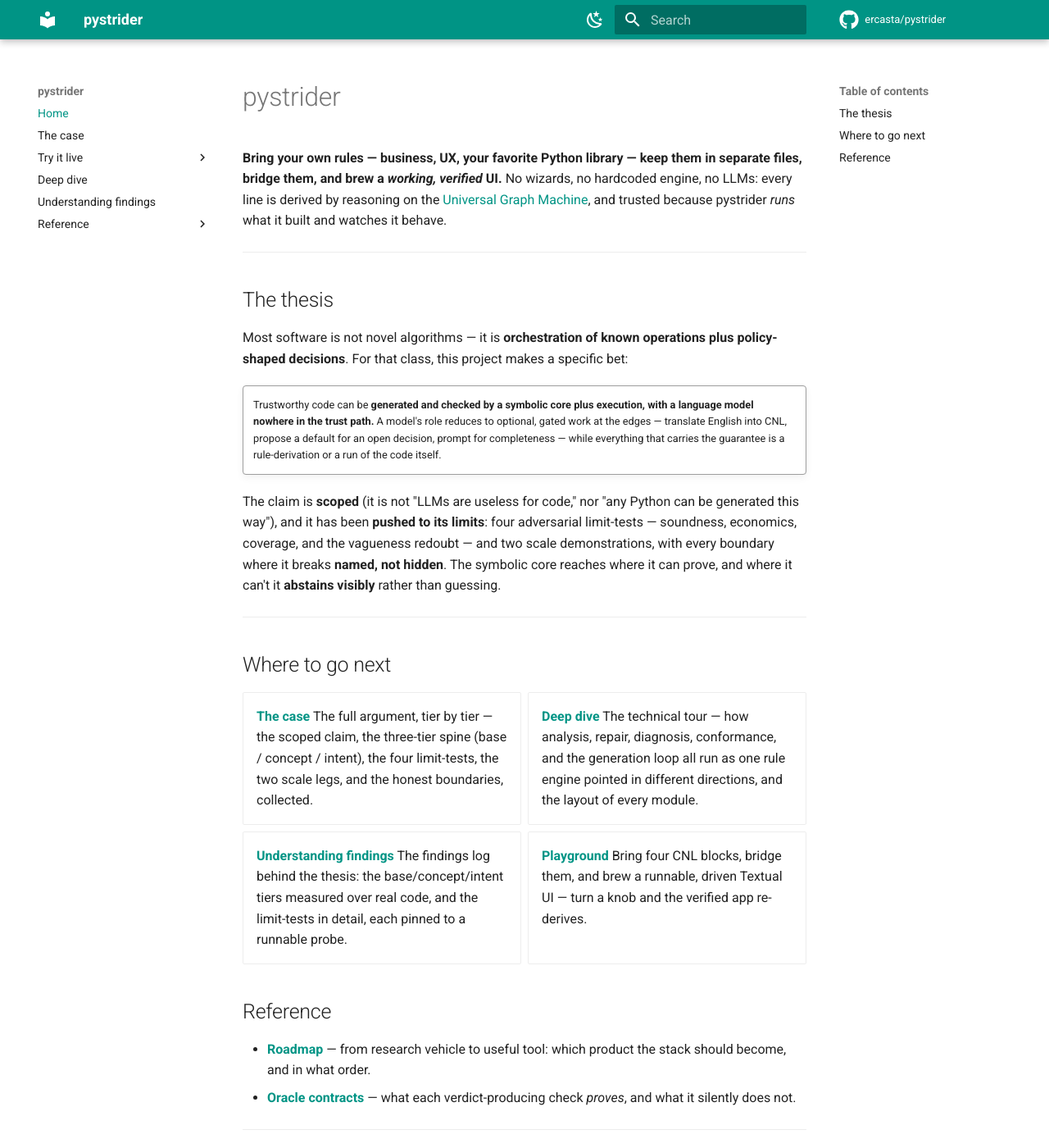
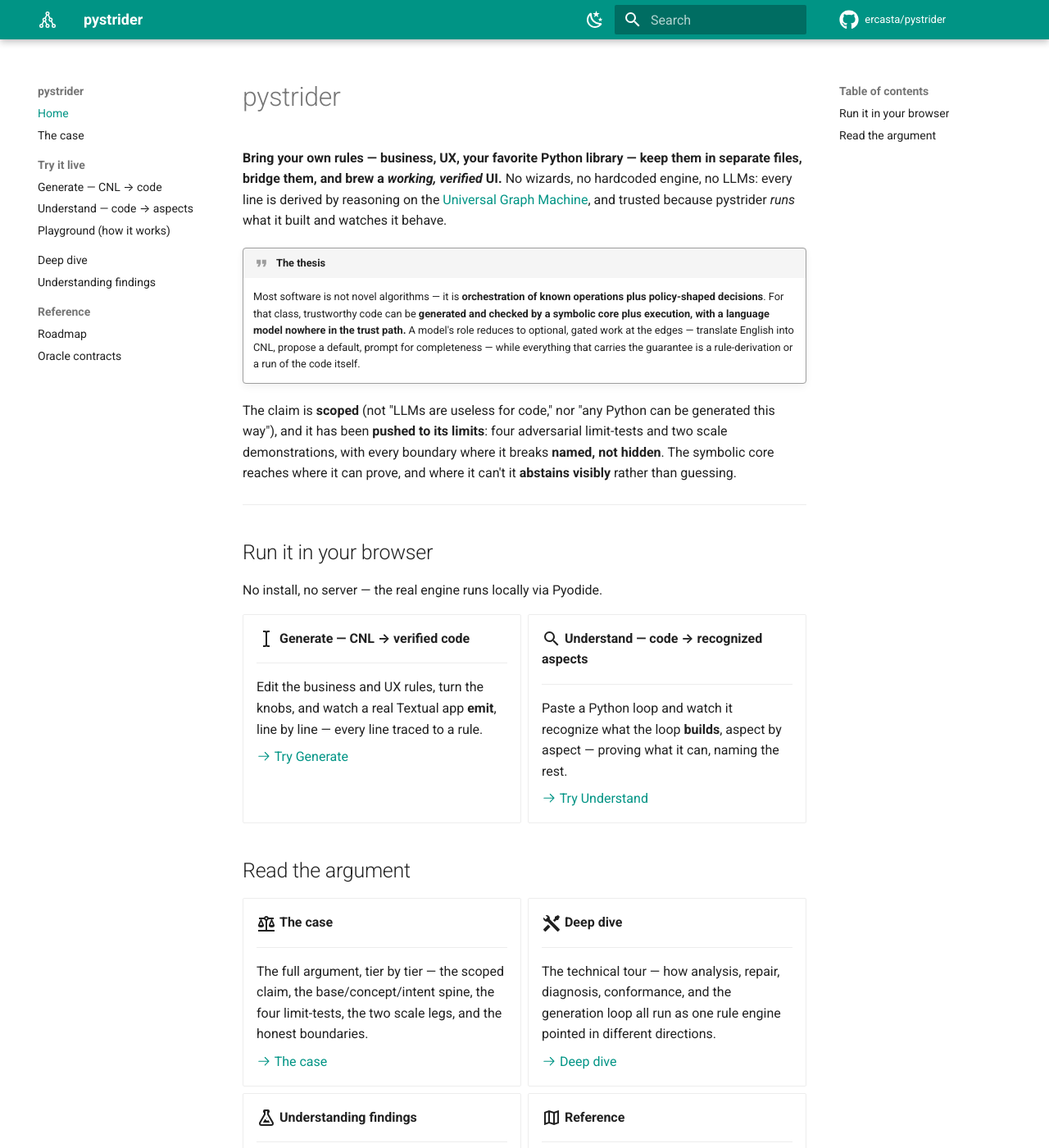
Before and after one commit to ercasta/pystrider, an MkDocs documentation site: the page built from docs/index.md, in a window 1280 px wide and 1400 px high. Shown: the whole window at 82% size. Built offline with MkDocs 1.6.1 and Material for MkDocs 9.7.7, drawn with Linux system fonts in a browser that asks for light colours; comment, search, counter and statistics services are not loaded; some of the changed text lies outside the part shown.

Commit message:
update site

```diff
--- a/docs/index.md
+++ b/docs/index.md
@@ -5,55 +5,87 @@
 derived by reasoning on the [Universal Graph Machine](https://github.com/ercasta/Universal-Graph-Machine),
 and trusted because pystrider _runs_ what it built and watches it behave.
 
----
+!!! quote "The thesis"
+    Most software is not novel algorithms — it is **orchestration of known operations plus policy-shaped
+    decisions**. For that class, trustworthy code can be **generated and checked by a symbolic core plus
+    execution, with a language model nowhere in the trust path.** A model's role reduces to optional, gated
+    work at the edges — translate English into CNL, propose a default, prompt for completeness — while
+    everything that carries the guarantee is a rule-derivation or a run of the code itself.
 
-## The thesis
-
-Most software is not novel algorithms — it is **orchestration of known operations plus policy-shaped
-decisions**. For that class, this project makes a specific bet:
-
-!!! quote ""
-    Trustworthy code can be **generated and checked by a symbolic core plus execution, with a language model
-    nowhere in the trust path.** A model's role reduces to optional, gated work at the edges — translate
-    English into CNL, propose a default for an open decision, prompt for completeness — while everything that
-    carries the guarantee is a rule-derivation or a run of the code itself.
-
-The claim is **scoped** (it is not "LLMs are useless for code," nor "any Python can be generated this way"),
-and it has been **pushed to its limits**: four adversarial limit-tests — soundness, economics, coverage, and
-the vagueness redoubt — and two scale demonstrations, with every boundary where it breaks **named, not
-hidden**. The symbolic core reaches where it can prove, and where it can't it **abstains visibly** rather
-than guessing.
+The claim is **scoped** (not "LLMs are useless for code," nor "any Python can be generated this way"), and it
+has been **pushed to its limits**: four adversarial limit-tests and two scale demonstrations, with every
+boundary where it breaks **named, not hidden**. The symbolic core reaches where it can prove, and where it
+can't it **abstains visibly** rather than guessing.
 
 ---
 
-## Where to go next
+## Run it in your browser
+
+No install, no server — the real engine runs locally via Pyodide.
 
 <div class="grid cards" markdown>
 
-- **[The case](the_case.md)**
-  The full argument, tier by tier — the scoped claim, the three-tier spine (base / concept / intent), the
-  four limit-tests, the two scale legs, and the honest boundaries, collected.
+-   :material-cursor-text:{ .lg .middle } **Generate — CNL → verified code**
 
-- **[Deep dive](deep_dive.md)**
-  The technical tour — how analysis, repair, diagnosis, conformance, and the generation loop all run as one
-  rule engine pointed in different directions, and the layout of every module.
+    ---
 
-- **[Understanding findings](understanding_findings.md)**
-  The findings log behind the thesis: the base/concept/intent tiers measured over real code, and the
-  limit-tests in detail, each pinned to a runnable probe.
+    Edit the business and UX rules, turn the knobs, and watch a real Textual app **emit**, line by line —
+    every line traced to a rule.
 
-- **[Playground](playground.md)**
-  Bring four CNL blocks, bridge them, and brew a runnable, driven Textual UI — turn a knob and the verified
-  app re-derives.
+    [:octicons-arrow-right-24: Try Generate](generate.md)
+
+-   :material-magnify:{ .lg .middle } **Understand — code → recognized aspects**
+
+    ---
+
+    Paste a Python loop and watch it recognize what the loop **builds**, aspect by aspect — proving what it
+    can, naming the rest.
+
+    [:octicons-arrow-right-24: Try Understand](understand.md)
 
 </div>
 
-## Reference
+## Read the argument
 
-- **[Roadmap](roadmap.md)** — from research vehicle to useful tool: which product the stack should become,
-  and in what order.
-- **[Oracle contracts](oracle_contracts.md)** — what each verdict-producing check *proves*, and what it
-  silently does not.
+<div class="grid cards" markdown>
+
+-   :material-scale-balance:{ .lg .middle } **The case**
+
+    ---
+
+    The full argument, tier by tier — the scoped claim, the base/concept/intent spine, the four
+    limit-tests, the two scale legs, and the honest boundaries.
+
+    [:octicons-arrow-right-24: The case](the_case.md)
+
+-   :material-tools:{ .lg .middle } **Deep dive**
+
+    ---
+
+    The technical tour — how analysis, repair, diagnosis, conformance, and the generation loop all run as
+    one rule engine pointed in different directions.
+
+    [:octicons-arrow-right-24: Deep dive](deep_dive.md)
+
+-   :material-flask-outline:{ .lg .middle } **Understanding findings**
+
+    ---
+
+    The findings behind the thesis: the base/concept/intent tiers measured over real code, each pinned to a
+    runnable probe.
+
+    [:octicons-arrow-right-24: Findings](understanding_findings.md)
+
+-   :material-map-outline:{ .lg .middle } **Reference**
+
+    ---
+
+    The [roadmap](roadmap.md) from research vehicle to tool, and the [oracle contracts](oracle_contracts.md)
+    — what each verdict proves, and what it silently does not.
+
+    [:octicons-arrow-right-24: Roadmap](roadmap.md)
+
+</div>
 
 ---
 
--- a/mkdocs.yml
+++ b/mkdocs.yml
@@ -35,8 +35,11 @@
     - navigation.instant
     - navigation.tracking
     - navigation.top
+    - navigation.sections
+    - navigation.indexes
     - navigation.footer
     - content.code.copy
+    - content.code.annotate
     - toc.follow
     - search.suggest
     - search.highlight
@@ -57,6 +60,7 @@
         name: Switch to light mode
   icon:
     repo: fontawesome/brands/github
+    logo: material/graph-outline
 
 markdown_extensions:
   - admonition
@@ -72,6 +76,12 @@
       emoji_generator: !!python/name:material.extensions.emoji.to_svg
   - toc:
       permalink: true
+
+extra:
+  social:
+    - icon: fontawesome/brands/github
+      link: https://github.com/ercasta/pystrider
+      name: pystrider on GitHub
 
 extra_css:
   - stylesheets/extra.css
```
Also changed, not shown: README.md (+4 -0 lines).
